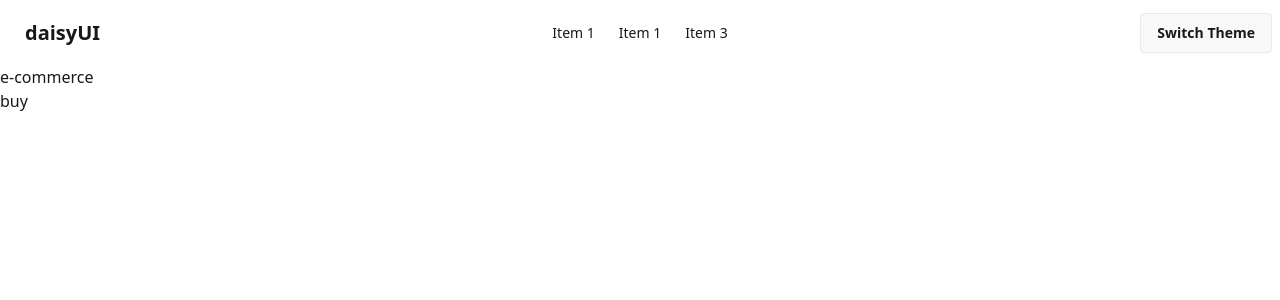
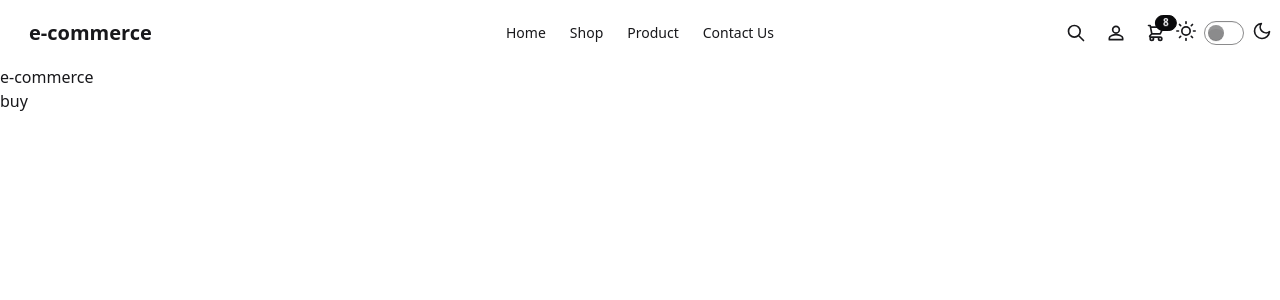
Before and after one commit to payermann/e-commerce, a Django app: page / in a window 1280 px wide. Shown: the top 300 px of the page. Run offline with Django 5.2, Linux system fonts and the light colour scheme; parts of the project's set-up code (start-up, migrations or seed data) failed here and were passed over; some libraries are stand-ins or nearby versions.

Commit message:
Update header

```diff
--- a/backend/static/css/base.css
+++ b/backend/static/css/base.css
@@ -0,0 +1,12 @@
+.navbar-center {
+  display: none;
+}
+
+@media screen and (min-width: 768px) {
+  .dropdown {
+    display: none;
+  }
+  .navbar-center {
+    display: block;
+  }
+}
--- a/backend/static/js/theme.js
+++ b/backend/static/js/theme.js
@@ -1,11 +1,20 @@
-document.addEventListener('DOMContentLoaded', function() {
-  const savedTheme = localStorage.getItem('theme') || 'light';
-  document.documentElement.setAttribute('data-theme', savedTheme);
+document.addEventListener('DOMContentLoaded', function () {
+  const themeToggle = document.querySelector('.theme-controller');
+
+  // Load the saved theme from localStorage
+  const savedTheme = localStorage.getItem('theme');
+  if (savedTheme) {
+    document.documentElement.setAttribute('data-theme', savedTheme);
+    themeToggle.checked = savedTheme === 'dark';
+  }
+
+  themeToggle.addEventListener('change', function () {
+    if (themeToggle.checked) {
+      document.documentElement.setAttribute('data-theme', 'dark');
+      localStorage.setItem('theme', 'dark');
+    } else {
+      document.documentElement.setAttribute('data-theme', 'light');
+      localStorage.setItem('theme', 'light');
+    }
+  });
 });
-
-function switchTheme() {
-  const currentTheme = document.documentElement.getAttribute('data-theme');
-  const newTheme = currentTheme === 'light' ? 'dark' : 'light';
-  document.documentElement.setAttribute('data-theme', newTheme);
-  localStorage.setItem('theme', newTheme);
-}
--- a/backend/templates/elements/header.html
+++ b/backend/templates/elements/header.html
@@ -17,22 +17,97 @@
       </div>
       <ul
         tabindex="0"
-        class="menu menu-sm dropdown-content bg-base-100 rounded-box z-[1] mt-3 w-52 p-2 shadow">
-        <li><a>Item 1</a></li>
-        <li><a>Item 1</a></li>
-        <li><a>Item 3</a></li>
+        class="menu menu-md dropdown-content bg-base-100 min-w-max rounded-box z-[1] mt-3 w-52 p-2 shadow">
+        <li><a>Home</a></li>
+        <li><a>Shop</a></li>
+        <li><a>Product</a></li>
+        <li><a>Contact Us</a></li>
       </ul>
     </div>
-    <a class="btn btn-ghost text-xl">daisyUI</a>
+    <a class="btn btn-lg btn-ghost text-xl">e-commerce</a>
   </div>
   <div class="navbar-center hidden lg:flex">
     <ul class="menu menu-horizontal px-1">
-      <li><a>Item 1</a></li>
-      <li><a>Item 1</a></li>
-      <li><a>Item 3</a></li>
+      <li><a>Home</a></li>
+      <li><a>Shop</a></li>
+      <li><a>Product</a></li>
+      <li><a class="whitespace-nowrap">Contact Us</a></li>
     </ul>
   </div>
   <div class="navbar-end">
-    <a class="btn" onclick="switchTheme()" >Switch Theme</a>
+    <button class="btn btn-ghost btn-circle">
+      <svg
+        xmlns="http://www.w3.org/2000/svg"
+        class="h-5 w-5"
+        fill="none"
+        viewBox="0 0 24 24"
+        stroke="currentColor">
+        <path
+          stroke-linecap="round"
+          stroke-linejoin="round"
+          stroke-width="2"
+          d="M21 21l-6-6m2-5a7 7 0 11-14 0 7 7 0 0114 0z" />
+      </svg>
+    </button>
+    <button class="btn btn-ghost btn-circle">
+      <svg
+        xmlns="http://www.w3.org/2000/svg"
+        class="h-5 w-5"
+        fill="none"
+        viewBox="0 0 24 24"
+        stroke="currentColor">
+        <path
+          stroke-linecap="round"
+          stroke-linejoin="round"
+          stroke-width="2"
+          d="M12 12c2.21 0 4-1.79 4-4s-1.79-4-4-4-4 1.79-4 4 1.79 4 4 4zm0 2c-2.67 0-8 1.34-8 4v2h16v-2c0-2.66-5.33-4-8-4z" />
+      </svg>
+    </button>
+    <button class="btn btn-ghost btn-circle">
+      <div class="indicator">
+        <svg
+        xmlns="http://www.w3.org/2000/svg"
+        class="h-5 w-5"
+        fill="none"
+        viewBox="0 0 24 24"
+        stroke="currentColor">
+        <path
+          stroke-linecap="round"
+          stroke-linejoin="round"
+          stroke-width="2"
+          d="M3 3h2l.4 2M7 13h10l4-8H5.4M7 13L5.4 5M7 13l-2.293 2.293c-.63.63-.184 1.707.707 1.707H17m0 0a2 2 0 100 4 2 2 0 000-4zm-8 2a2 2 0 11-4 0 2 2 0 014 0z" />
+      </svg>
+      <span class="badge badge-xs badge-neutral indicator-item">8</span>
+      </div>
+    </button>
+    <label class="flex cursor-pointer gap-2">
+      <svg
+        xmlns="http://www.w3.org/2000/svg"
+        width="20"
+        height="20"
+        viewBox="0 0 24 24"
+        fill="none"
+        stroke="currentColor"
+        stroke-width="2"
+        stroke-linecap="round"
+        stroke-linejoin="round">
+        <circle cx="12" cy="12" r="5" />
+        <path
+          d="M12 1v2M12 21v2M4.2 4.2l1.4 1.4M18.4 18.4l1.4 1.4M1 12h2M21 12h2M4.2 19.8l1.4-1.4M18.4 5.6l1.4-1.4" />
+      </svg>
+      <input type="checkbox" value="synthwave" class="toggle theme-controller" />
+      <svg
+        xmlns="http://www.w3.org/2000/svg"
+        width="20"
+        height="20"
+        viewBox="0 0 24 24"
+        fill="none"
+        stroke="currentColor"
+        stroke-width="2"
+        stroke-linecap="round"
+        stroke-linejoin="round">
+        <path d="M21 12.79A9 9 0 1 1 11.21 3 7 7 0 0 0 21 12.79z"></path>
+      </svg>
+    </label>
   </div>
 </div>
```
